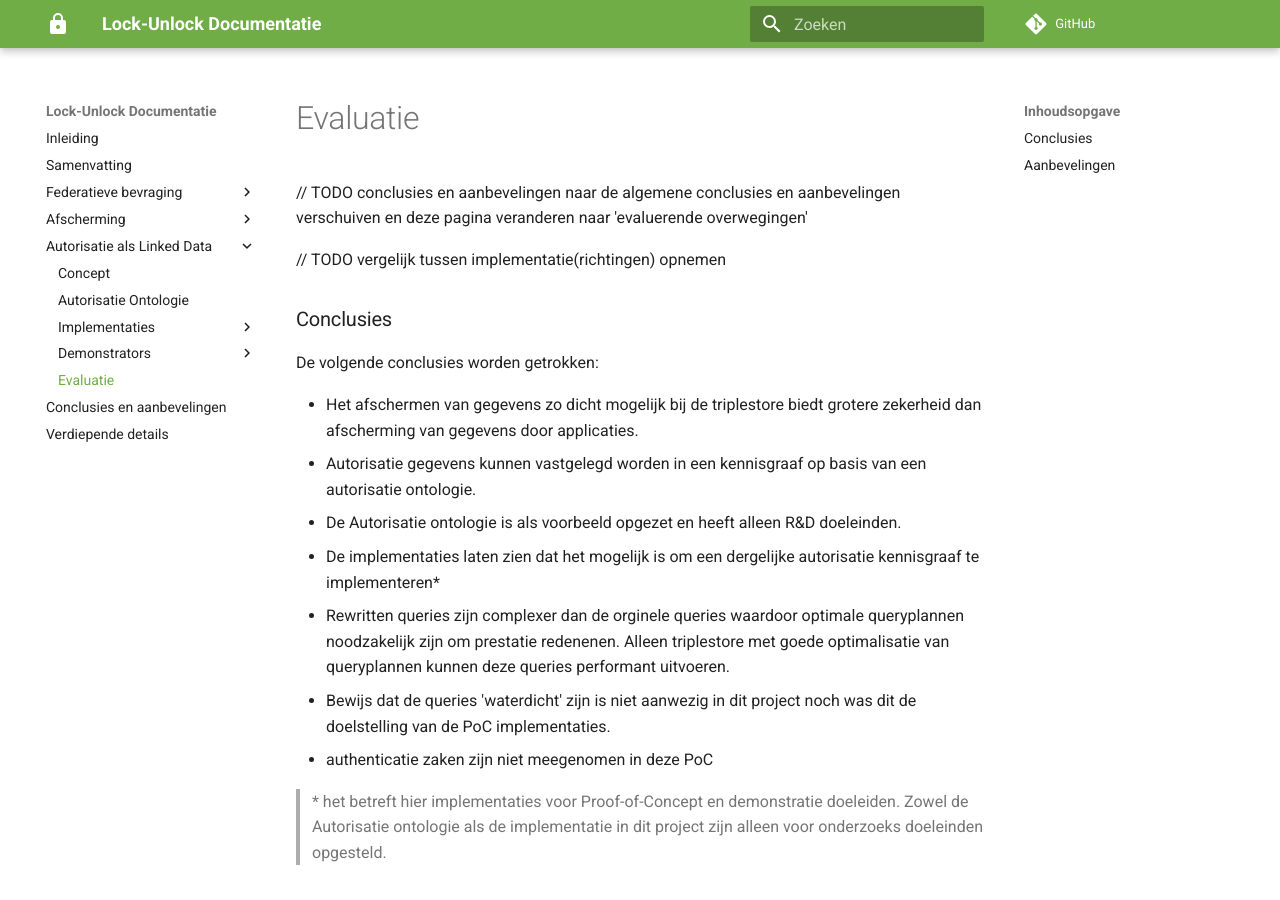
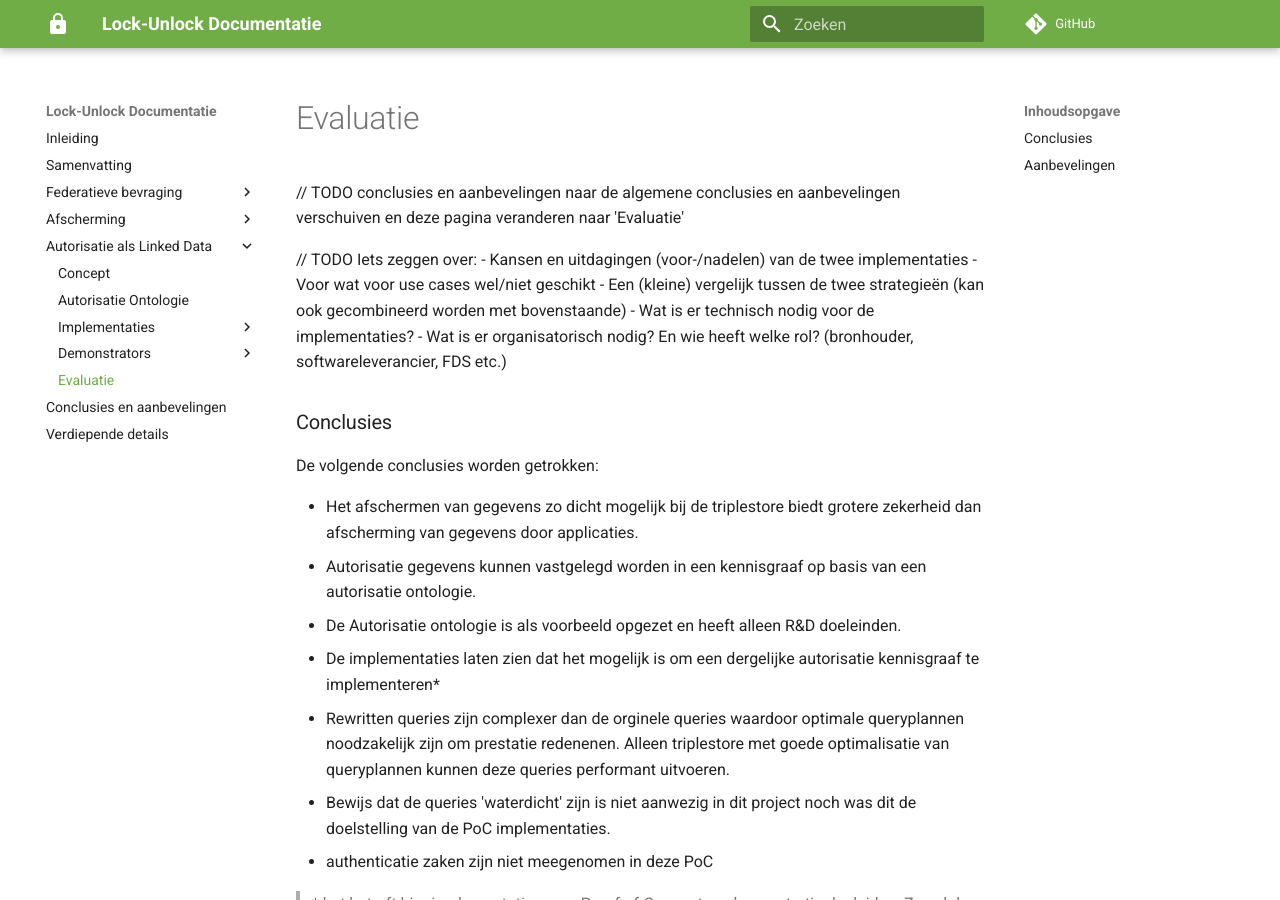
Before and after one commit to kadaster-labs/lock-unlock-docs, an MkDocs documentation site: the page built from docs/autorisatie-als-linkeddata/evaluatie.md, in a window 1280 px wide and 900 px high. Built offline with MkDocs 1.6.1 and Material for MkDocs 9.7.7, drawn with Linux system fonts in a browser that asks for light colours; comment, search, counter and statistics services are not loaded.

Commit message:
To do evaluatie

```diff
--- a/docs/autorisatie-als-linkeddata/evaluatie.md
+++ b/docs/autorisatie-als-linkeddata/evaluatie.md
@@ -2,9 +2,14 @@
 title: Evaluatie
 ---
 
-// TODO conclusies en aanbevelingen naar de algemene conclusies en aanbevelingen verschuiven en deze pagina veranderen naar 'evaluerende overwegingen'
+// TODO conclusies en aanbevelingen naar de algemene conclusies en aanbevelingen verschuiven en deze pagina veranderen naar 'Evaluatie'
 
-// TODO vergelijk tussen implementatie(richtingen) opnemen
+// TODO Iets zeggen over:
+  - Kansen en uitdagingen (voor-/nadelen) van de twee implementaties
+  - Voor wat voor use cases wel/niet geschikt
+  - Een (kleine) vergelijk tussen de twee strategieën (kan ook gecombineerd worden met bovenstaande)
+  - Wat is er technisch nodig voor de implementaties?
+  - Wat is er organisatorisch nodig? En wie heeft welke rol? (bronhouder, softwareleverancier, FDS etc.)
 
 ### Conclusies
 
```
